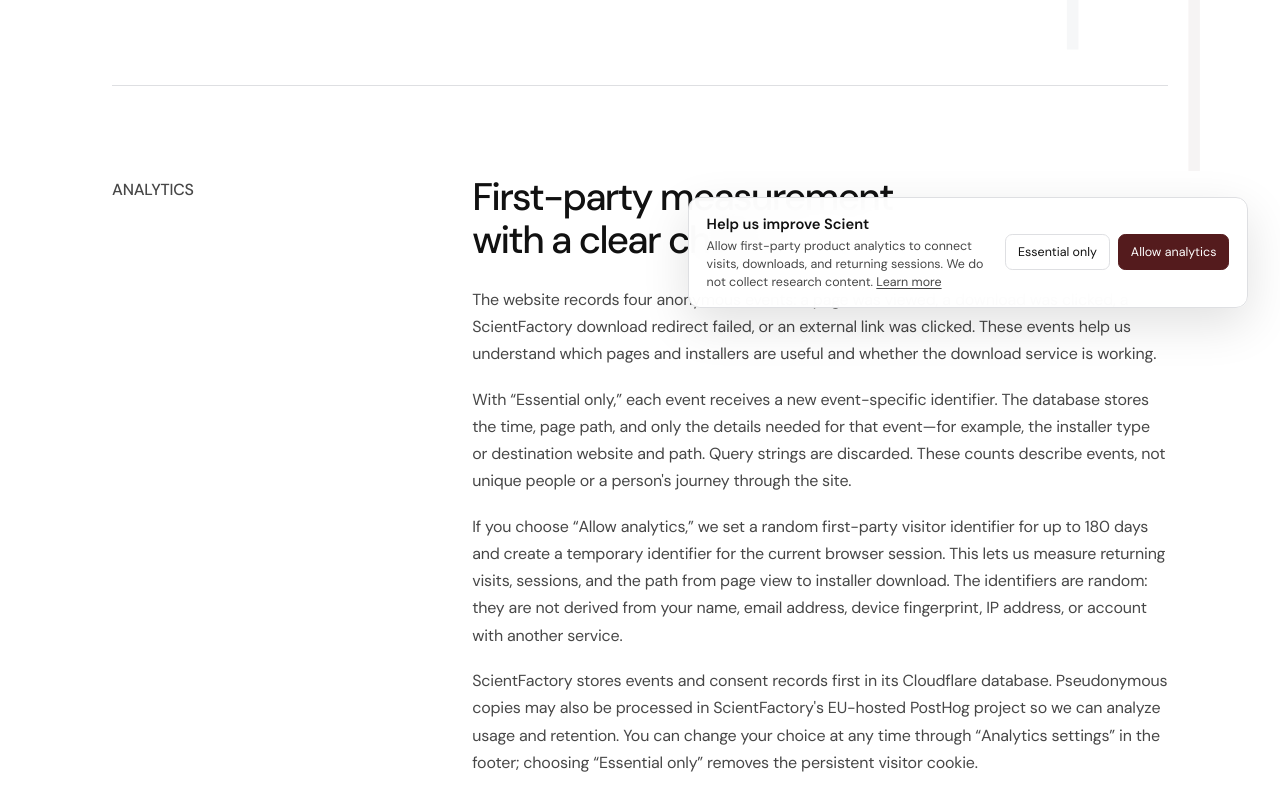
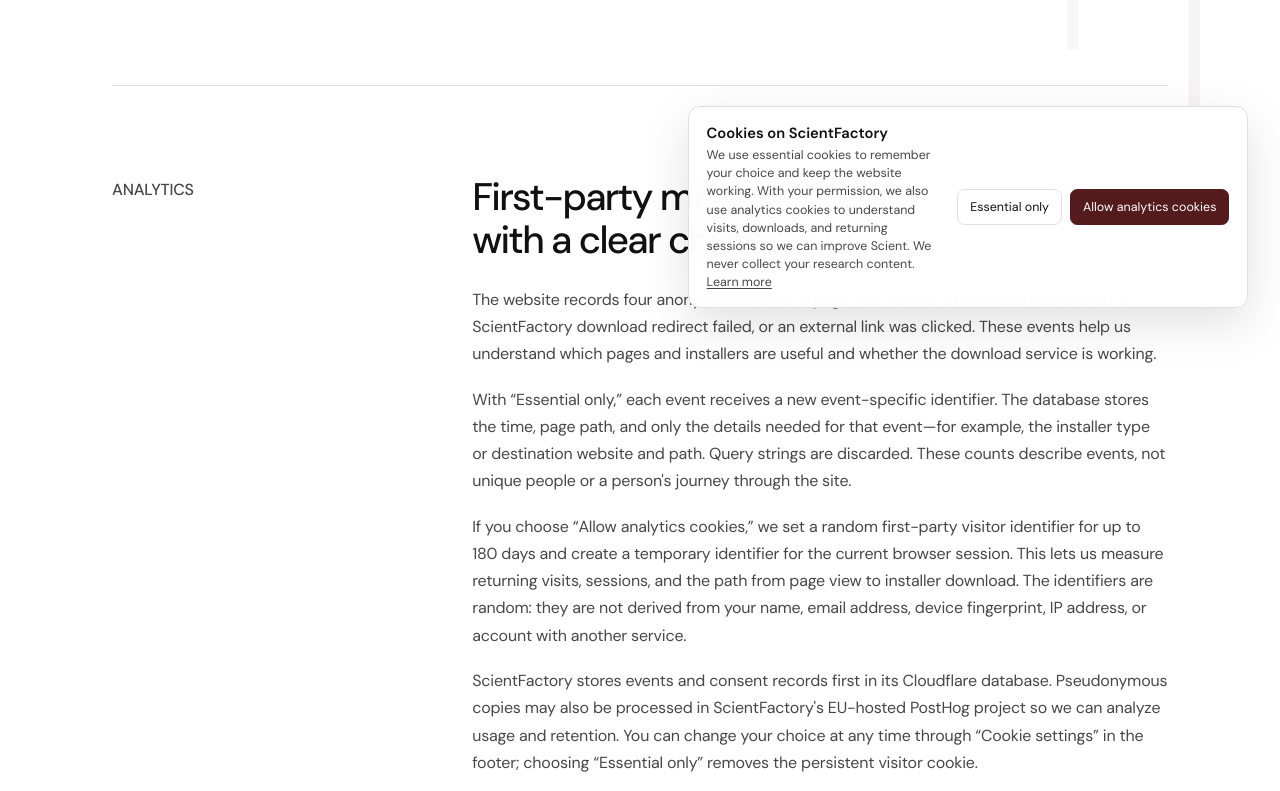
Before and after one commit to ScientFactory/ScientFactory-website, an Astro site: page /privacy in a window 1280 px wide. Shown: the part 460-1251 px from the top of the page. Built offline with nearby package versions, Linux system fonts and the light colour scheme; Astro itself is replaced by a stand-in of ours.

Commit message:
Improve website analytics consent copy

```diff
--- a/src/layouts/Layout.astro
+++ b/src/layouts/Layout.astro
@@ -77,7 +77,7 @@
         <span class="footer-copy">&copy; {new Date().getFullYear()} ScientFactory</span>
         <div class="footer-links">
           <button type="button" class="footer-link-button" data-analytics-settings>
-            Analytics settings
+            Cookie settings
           </button>
           <a href="/privacy">Privacy</a>
         </div>
@@ -86,10 +86,12 @@
 
     <aside class="analytics-consent" data-analytics-consent hidden aria-labelledby="analytics-consent-title">
       <div class="analytics-consent-copy">
-        <strong id="analytics-consent-title">Help us improve Scient</strong>
+        <strong id="analytics-consent-title">Cookies on ScientFactory</strong>
         <p>
-          Allow first-party product analytics to connect visits, downloads, and returning sessions.
-          We do not collect research content. <a href="/privacy">Learn more</a>
+          We use essential cookies to remember your choice and keep the website working. With your
+          permission, we also use analytics cookies to understand visits, downloads, and returning
+          sessions so we can improve Scient. We never collect your research content.
+          <a href="/privacy">Learn more</a>
         </p>
       </div>
       <div class="analytics-consent-actions">
@@ -97,7 +99,7 @@
           Essential only
         </button>
         <button type="button" class="analytics-consent-primary" data-consent-level="product">
-          Allow analytics
+          Allow analytics cookies
         </button>
       </div>
     </aside>
--- a/src/pages/privacy.astro
+++ b/src/pages/privacy.astro
@@ -24,10 +24,10 @@
           With “Essential only,” each event receives a new event-specific identifier. The database stores the time, page path, and only the details needed for that event—for example, the installer type or destination website and path. Query strings are discarded. These counts describe events, not unique people or a person's journey through the site.
         </p>
         <p>
-          If you choose “Allow analytics,” we set a random first-party visitor identifier for up to 180 days and create a temporary identifier for the current browser session. This lets us measure returning visits, sessions, and the path from page view to installer download. The identifiers are random: they are not derived from your name, email address, device fingerprint, IP address, or account with another service.
+          If you choose “Allow analytics cookies,” we set a random first-party visitor identifier for up to 180 days and create a temporary identifier for the current browser session. This lets us measure returning visits, sessions, and the path from page view to installer download. The identifiers are random: they are not derived from your name, email address, device fingerprint, IP address, or account with another service.
         </p>
         <p>
-          ScientFactory stores events and consent records first in its Cloudflare database. Pseudonymous copies may also be processed in ScientFactory's EU-hosted PostHog project so we can analyze usage and retention. You can change your choice at any time through “Analytics settings” in the footer; choosing “Essential only” removes the persistent visitor cookie.
+          ScientFactory stores events and consent records first in its Cloudflare database. Pseudonymous copies may also be processed in ScientFactory's EU-hosted PostHog project so we can analyze usage and retention. You can change your choice at any time through “Cookie settings” in the footer; choosing “Essential only” removes the persistent visitor cookie.
         </p>
         <p>
           ScientFactory does not use advertising trackers, browser fingerprinting, behavioral session recording, or cross-site tracking on this website. Research content is never included in website analytics events.
```
